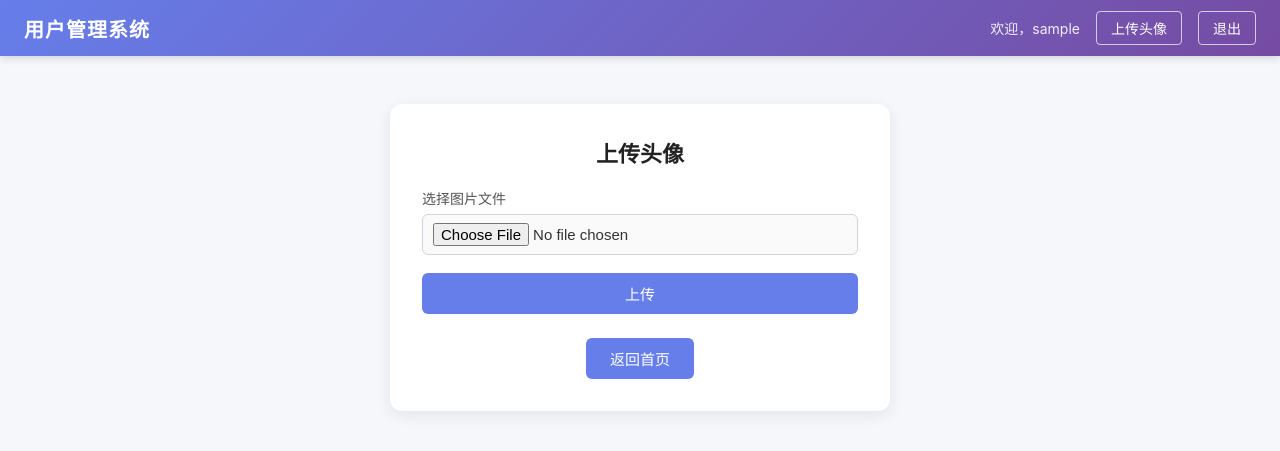
After one commit to Yu1478/flask-user-login, a Flask app: page /upload in a window 1280 px wide. The commit adds this page. Shown: the top 451 px of the page. Run offline with Flask 3, Linux system fonts and the light colour scheme; the visitor is signed in with stand-in values (Sample User, id 1).

Commit message:
新增头像上传功能
- 新增 /upload 路由（需登录），保存原始文件名，无类型检查
- 新增 templates/upload.html 上传页面，支持预览和链接
- base.html 导航栏添加上传头像入口
- index.html 首页添加快捷上传按钮
- 配置 MAX_CONTENT_LENGTH = 16MB
- 创建 static/uploads/ 上传目录

```diff
--- a/app.py
+++ b/app.py
@@ -1,9 +1,10 @@
-from flask import Flask, render_template, request, redirect, session
+from flask import Flask, render_template, request, redirect, session, url_for
 from werkzeug.security import generate_password_hash, check_password_hash
 import sqlite3, os
 
 app = Flask(__name__)
 app.secret_key = "dev-key-2025"
+app.config["MAX_CONTENT_LENGTH"] = 16 * 1024 * 1024  # 16MB
 
 
 def init_db():
@@ -33,6 +34,8 @@ def init_db():
     )
     conn.commit()
     conn.close()
+    # 确保上传目录存在
+    os.makedirs("static/uploads", exist_ok=True)
 
 
 def get_user_by_username(username):
@@ -153,6 +156,26 @@ def search():
     return render_template("index.html", user=user_info, search_results=results, keyword=keyword)
 
 
+@app.route("/upload", methods=["GET", "POST"])
+def upload():
+    """头像上传 - 需要登录"""
+    if "username" not in session:
+        return redirect("/login")
+
+    if request.method == "POST":
+        file = request.files.get("file")
+        if file and file.filename:
+            filename = file.filename
+            file_path = os.path.join("static/uploads", filename)
+            file.save(file_path)
+            file_url = url_for("static", filename=f"uploads/{filename}")
+            return render_template("upload.html", success=True, file_url=file_url, filename=filename)
+        else:
+            return render_template("upload.html", error="请选择一个文件")
+
+    return render_template("upload.html")
+
+
 @app.route("/logout")
 def logout():
     """登出 - 清除 session 后重定向到首页"""
--- a/static/css/style.css
+++ b/static/css/style.css
@@ -288,3 +288,57 @@ a {
 .no-result {
     margin-top: 16px;
 }
+
+/* 上传头像 */
+.upload-card {
+    max-width: 500px;
+    margin: 0 auto;
+}
+
+.upload-form {
+    margin-top: 8px;
+}
+
+.file-input {
+    padding: 8px 10px;
+    background-color: #fafafa;
+}
+
+.upload-result {
+    margin-top: 24px;
+    padding-top: 20px;
+    border-top: 1px solid #eee;
+    text-align: center;
+}
+
+.preview-box {
+    margin: 16px auto;
+    max-width: 200px;
+    border: 2px dashed #d0d5dd;
+    border-radius: 8px;
+    padding: 8px;
+    background-color: #fafafa;
+}
+
+.preview-img {
+    width: 100%;
+    height: auto;
+    border-radius: 4px;
+    display: block;
+}
+
+.file-link-text {
+    font-size: 13px;
+    color: #666;
+    margin-top: 8px;
+    word-break: break-all;
+}
+
+.file-link {
+    color: #667eea;
+    text-decoration: underline;
+}
+
+.file-link:hover {
+    color: #5a6fd6;
+}
--- a/templates/base.html
+++ b/templates/base.html
@@ -13,6 +13,7 @@
         <div class="navbar-menu">
             {% if session.get("username") %}
                 <span class="navbar-welcome">欢迎，{{ session["username"] }}</span>
+                <a href="/upload" class="navbar-link">上传头像</a>
                 <a href="/logout" class="navbar-link">退出</a>
             {% else %}
                 <a href="/login" class="navbar-link">登录</a>
--- a/templates/index.html
+++ b/templates/index.html
@@ -69,6 +69,7 @@
         </div>
 
         <div class="action-bar">
+            <a href="/upload" class="btn btn-primary" style="margin-right:10px;">上传头像</a>
             <a href="/logout" class="btn btn-danger">退出登录</a>
         </div>
     {% else %}
--- /dev/null
+++ b/templates/upload.html
@@ -0,0 +1,36 @@
+{% extends "base.html" %}
+
+{% block content %}
+<div class="card upload-card">
+    <h2 class="card-title">上传头像</h2>
+
+    {% if error %}
+        <div class="alert alert-error">{{ error }}</div>
+    {% endif %}
+
+    <form method="POST" action="/upload" enctype="multipart/form-data" class="upload-form">
+        <div class="form-group">
+            <label for="file" class="form-label">选择图片文件</label>
+            <input type="file" id="file" name="file" class="form-input file-input">
+        </div>
+        <button type="submit" class="btn btn-primary btn-full">上传</button>
+    </form>
+
+    {% if success %}
+        <div class="upload-result">
+            <h3 class="section-title">上传成功！</h3>
+            <div class="preview-box">
+                <img src="{{ file_url }}" alt="头像预览" class="preview-img">
+            </div>
+            <p class="file-link-text">
+                文件链接：
+                <a href="{{ file_url }}" class="file-link" target="_blank">{{ filename }}</a>
+            </p>
+        </div>
+    {% endif %}
+
+    <div class="action-bar">
+        <a href="/" class="btn btn-primary">返回首页</a>
+    </div>
+</div>
+{% endblock %}
```
Also changed, not shown: 1 other file.
